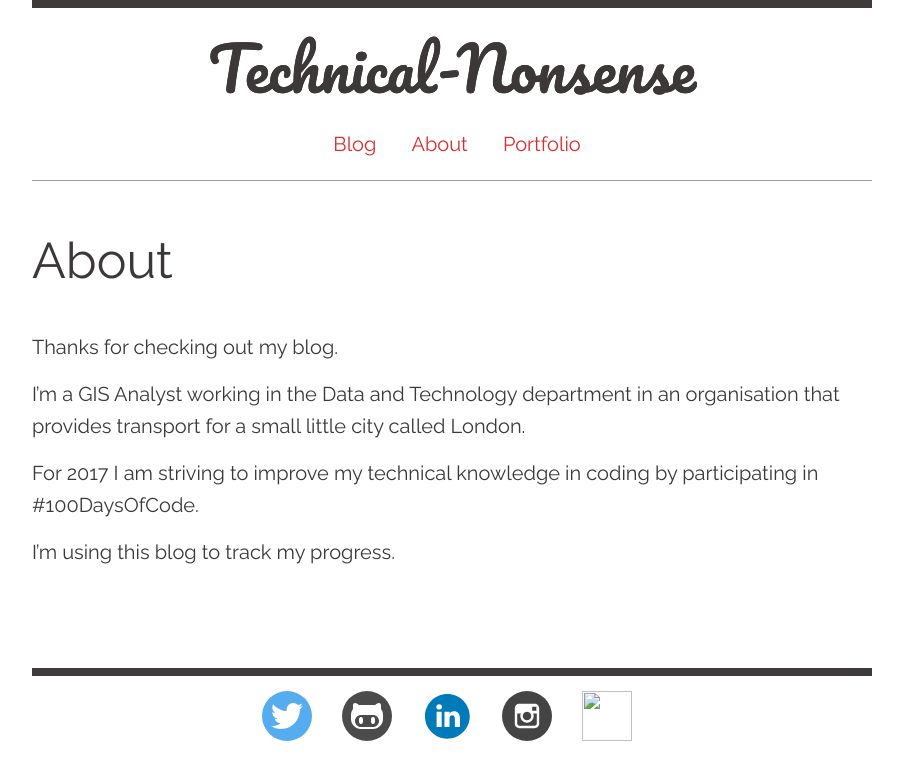
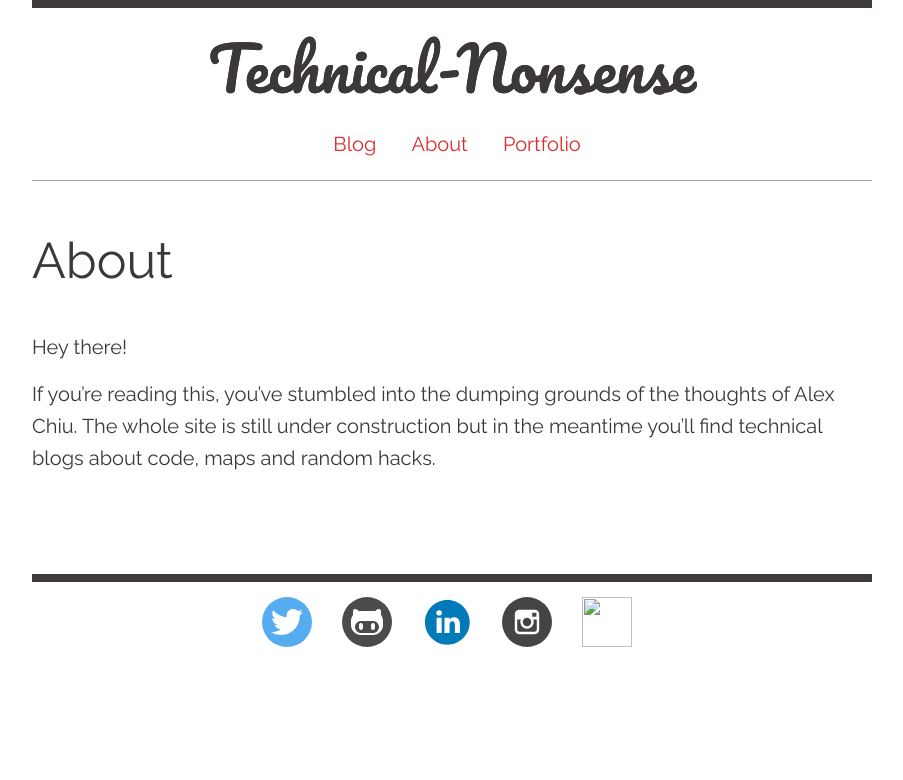
Before and after one commit to chiubaca/chiubaca.github.io, a Jekyll site: the page built from _pages/about.md, in a window 1280 px wide. Shown: the top 780 px of the page, without its empty margins (188-1091 px from the left). Built offline with Jekyll 4.4.1, drawn with Linux system fonts in a browser that asks for light colours.

Commit message:
updated about

```diff
--- a/_pages/about.md
+++ b/_pages/about.md
@@ -5,10 +5,6 @@ permalink: /about/
 ---
 
 
-Thanks for checking out my blog.
+Hey there!
 
-I'm a GIS Analyst working in the Data and Technology department in an organisation that provides transport for a small little city called London.
-
-For 2017 I am striving to improve my technical knowledge in coding by participating in #100DaysOfCode.
-
-I'm using this blog to track my progress.
+If you're reading this, you've stumbled into the dumping grounds of the thoughts of Alex Chiu. The whole site is still under construction but in the meantime you'll find technical blogs about code, maps and random hacks.
```
